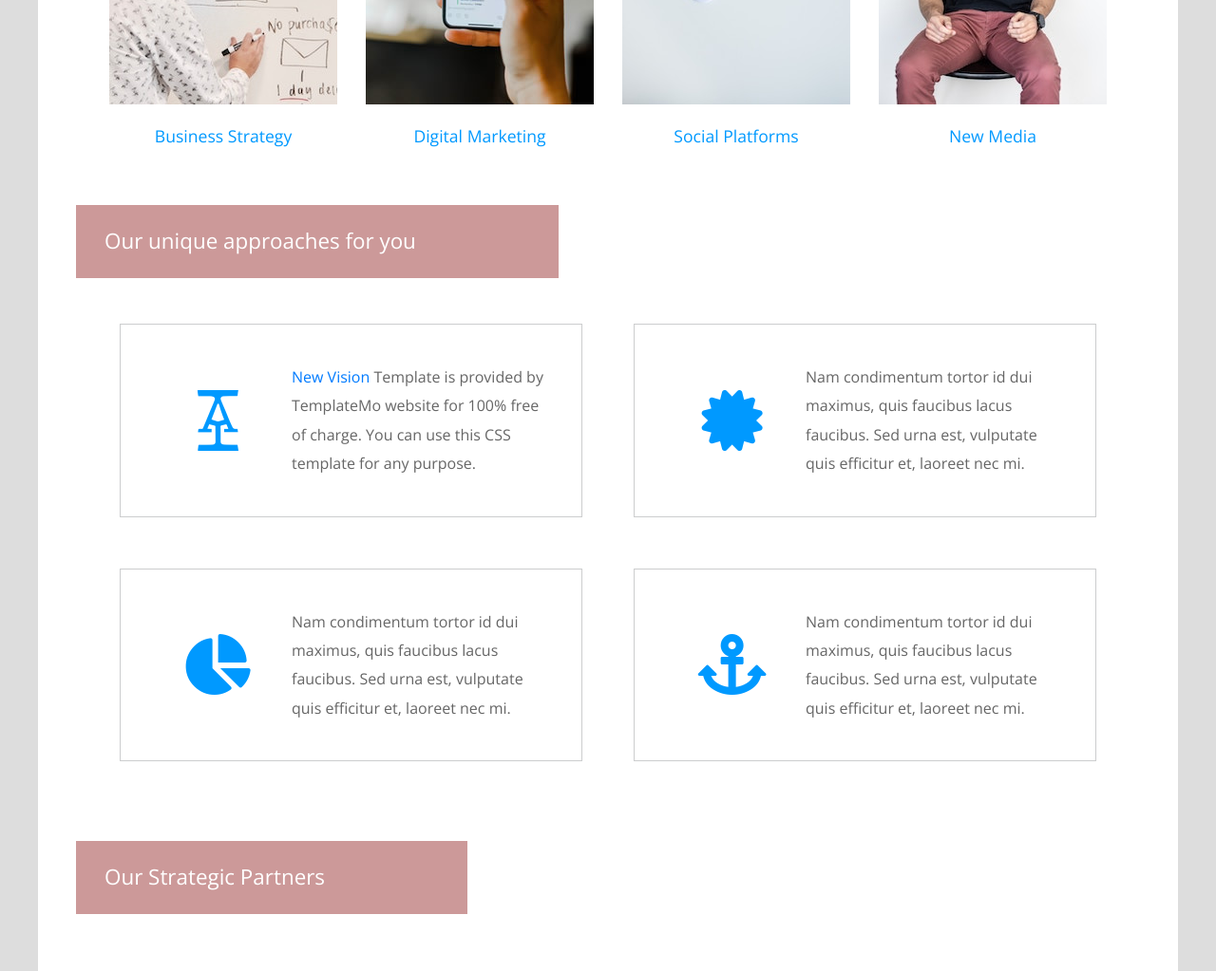
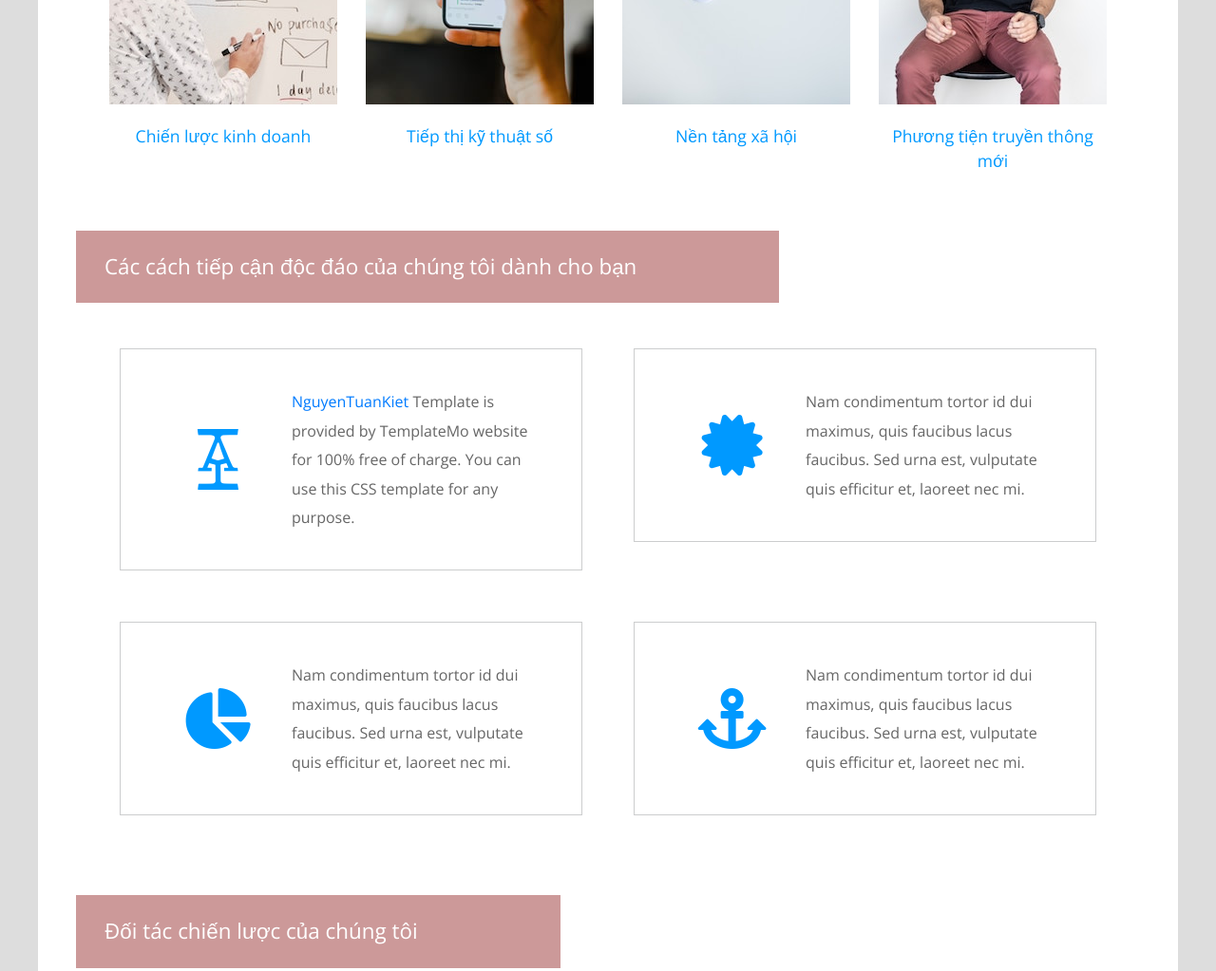
Before and after one commit to tuankietn3008/-tuankietn3008.github.io, a plain HTML site: page services.html in a window 1280 px wide. Shown: the part 1160-2183 px from the top of the page at 95% size. Drawn offline with nearby package versions, Linux system fonts and the light colour scheme.

Commit message:
new site

```diff
--- a/services.html
+++ b/services.html
@@ -81,7 +81,7 @@ https://templatemo.com/tm-542-new-vision
             <section class="tm-welcome">
                 <div class="row">
                     <div class="col-12">
-                        <h2 class="tm-section-header tm-header-floating">Our Digital Services</h2>
+                        <h2 class="tm-section-header tm-header-floating">Dịch vụ kỹ thuật số của chúng tôi</h2>
                     </div>
                 </div>
 
@@ -89,32 +89,32 @@ https://templatemo.com/tm-542-new-vision
                     <div class="col-md-3 col-sm-6">
                         <figure class="tm-services-img">
                             <img src="img/services-1.jpg" alt="Image" class="img-fluid">
-                            <figcaption class="tm-service-description">Business Strategy</figcaption>
+                            <figcaption class="tm-service-description">Chiến lược kinh doanh</figcaption>
                         </figure>
                     </div>
                     <div class="col-md-3 col-sm-6">
                         <figure class="tm-services-img">
                             <img src="img/services-2.jpg" alt="Image" class="img-fluid">
-                            <figcaption class="tm-service-description">Digital Marketing</figcaption>
+                            <figcaption class="tm-service-description">Tiếp thị kỹ thuật số</figcaption>
                         </figure>
                     </div>
                     <div class="col-md-3 col-sm-6">
                         <figure class="tm-services-img">
                             <img src="img/services-3.jpg" alt="Image" class="img-fluid">
-                            <figcaption class="tm-service-description">Social Platforms</figcaption>
+                            <figcaption class="tm-service-description">Nền tảng xã hội</figcaption>
                         </figure>
                     </div>
                     <div class="col-md-3 col-sm-6">
                         <figure class="tm-services-img">
                             <img src="img/services-4.jpg" alt="Image" class="img-fluid">
-                            <figcaption class="tm-service-description">New Media</figcaption>
+                            <figcaption class="tm-service-description">Phương tiện truyền thông mới</figcaption>
                         </figure>
                     </div>
                 </div>
 
                 <div class="row">
                     <div class="col-12">
-                        <h2 class="tm-section-header tm-section-header-small mb-5">Our unique approaches for you</h2>
+                        <h2 class="tm-section-header tm-section-header-small mb-5">Các cách tiếp cận độc đáo của chúng tôi dành cho bạn</h2>
                     </div>
                 </div>
                 <div class="row tm-approach-row">
@@ -123,7 +123,7 @@ https://templatemo.com/tm-542-new-vision
                             <div class="tm-media tm-media-2 tm-media-v-center tm-solid-border">
                                 <i class="fab fa-4x fa-acquisitions-incorporated tm-service-icon"></i>
                                 <div>
-                                    <p><a rel="nofollow" target="_parent" href="https://templatemo.com/tm-542-new-vision">New Vision</a> Template is provided by TemplateMo website for 100% free of charge. You can use this CSS template for any purpose.</p>
+                                    <p><a rel="nofollow" target="_parent" href="https://templatemo.com/tm-542-new-vision">NguyenTuanKiet</a> Template is provided by TemplateMo website for 100% free of charge. You can use this CSS template for any purpose.</p>
                                 </div>
                             </div>
                         </div>
@@ -165,7 +165,7 @@ https://templatemo.com/tm-542-new-vision
             <section class="tm-featured">
                 <div class="row">
                     <div class="col-12">
-                        <h2 class="tm-section-header tm-section-header-small mb-3">Our Strategic Partners</h2>
+                        <h2 class="tm-section-header tm-section-header-small mb-3">Đối tác chiến lược của chúng tôi</h2>
                     </div>
                 </div>
 
```
